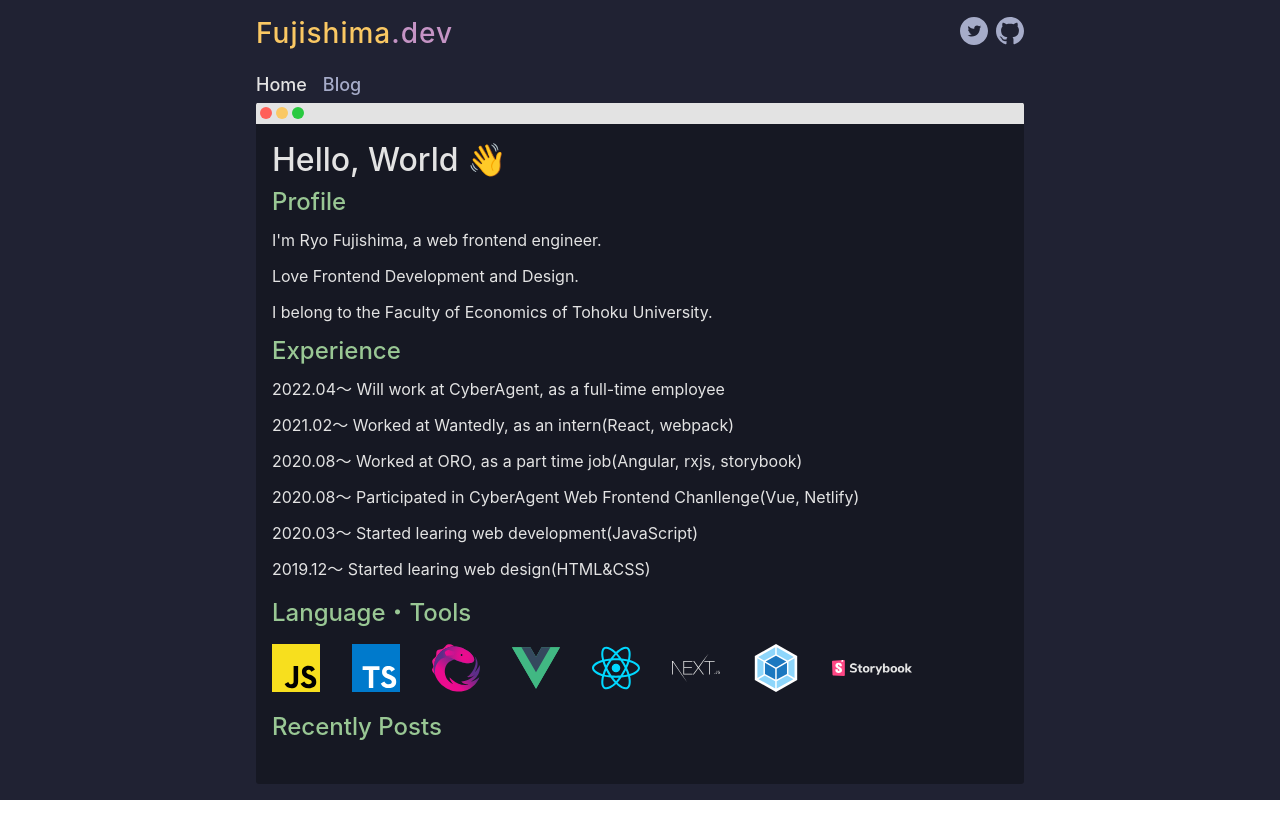
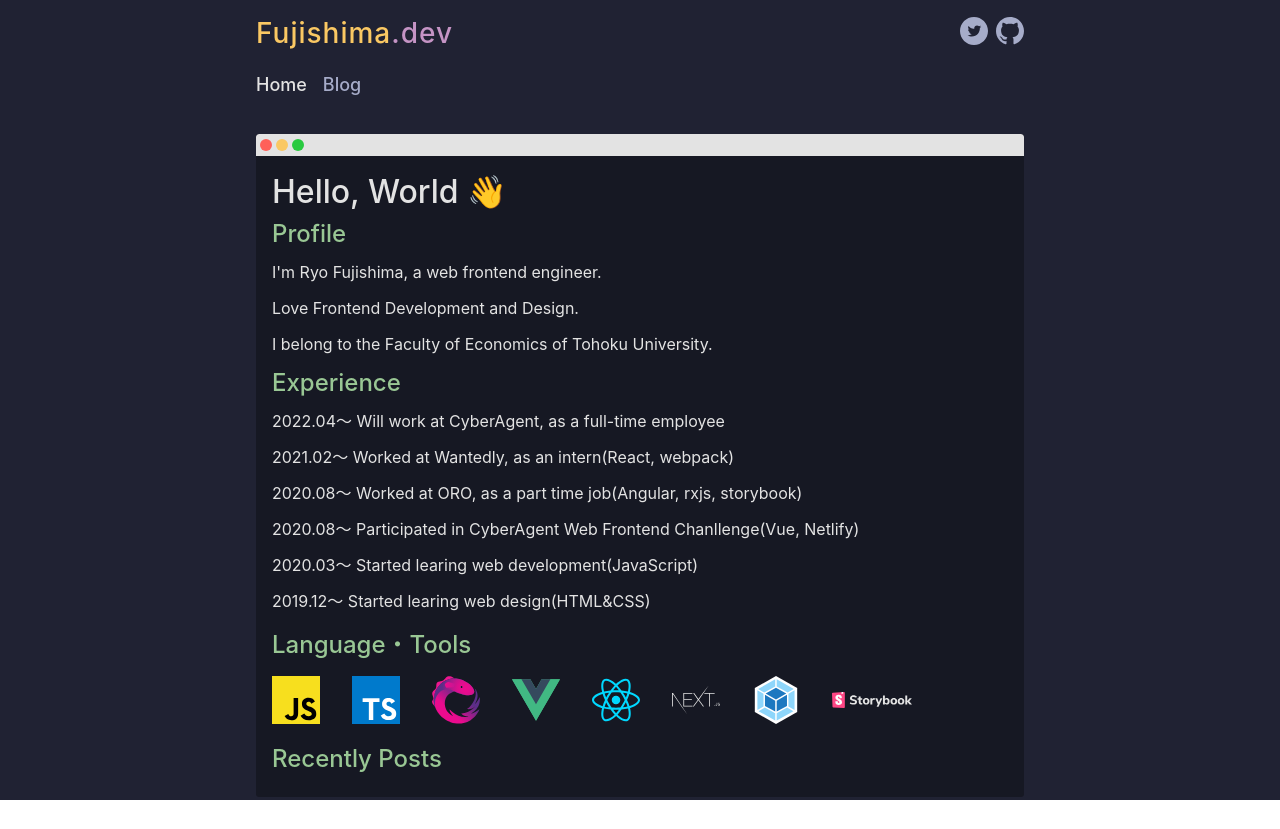
Before and after one commit to Co9xs/next-jamstack-portfolio, a Next.js app: page / in a window 1280 px wide. Before the commit the page ends 800 px from the top, so only its background shows below. Built offline with nearby package versions, Linux system fonts and the light colour scheme; no server answers.

Commit message:
記事一覧ページのレスポンシブ対応

```diff
--- a/src/components/layouts/BasicLayout.tsx
+++ b/src/components/layouts/BasicLayout.tsx
@@ -15,7 +15,9 @@ export const BasicLayout: React.VFC<Props> = (props) => {
         <Header />
       </FixedHeader>
       <PageContent>
-        {children}
+        <MainContentArea>
+          {children}
+        </MainContentArea>
       </PageContent>
     </BasicLayoutBase>
   )
@@ -47,3 +49,7 @@ const PageContent = styled.div`
     padding: ${DEAFULT_HEADER_HEIGHT}px var(--spacing-2) var(--spacing-3);
   `}
 `
+
+const MainContentArea = styled.div`
+  padding: var(--spacing-4) 0;
+`
--- a/src/components/layouts/SideBarLayout.tsx
+++ b/src/components/layouts/SideBarLayout.tsx
@@ -48,36 +48,38 @@ const FixedHeader = styled.div`
 `
 
 const PageContent = styled.div`
-  padding-top: ${DEAFULT_HEADER_HEIGHT}px;
-  padding-right: 16px;
-  padding-left: 16px;
+  padding: ${DEAFULT_HEADER_HEIGHT}px var(--spacing-3) 0;
   height: 100%;
-  max-width: 1160px;
+  max-width: var(--width-2-colums-base);
   margin: auto;
   display: flex;
   justify-content: space-between;
   ${media.tablet`
     flex-direction: column;
     align-items: center;
-    max-width: 600px;
+    max-width: var(--width-1-colum);
   `}
 `
 
 const MainContentArea = styled.div`
-  max-width: 820px;
-  padding: 24px 0 32px;
   flex-grow: 1;
-  margin-right: 32px;
+  max-width: var(--width-2-columns-main);
+  padding: var(--spacing-4) 0;
+  margin: 0 var(--spacing-4) 0 0;
   ${media.tablet`
+    padding: var(--spacing-4) 0 0 0;
     margin: 0;
     width: 100%;
+    max-width: 100%;
   `}
 `
 
 const SideBarArea = styled.div`
-  max-width: 260px;
-  padding: 24px 0 32px;
+  max-width: var(--width-2-colums-sub);
+  padding: var(--spacing-4) 0;
   ${media.tablet`
+    padding: var(--spacing-4) 0 0 0;
+    width: 100%;
     max-width: 100%;
   `}
 `
--- a/src/styles/globals.ts
+++ b/src/styles/globals.ts
@@ -49,9 +49,9 @@ export const GlobalStyle = createGlobalStyle`
 
   // width
   --width-1-colum: 800px;
-  --width-2-colums-base: var(--width-2-colums-main) + var(--width-2-colums-sub);
-  --width-2-colums-main: 800px;
-  --width-2-colums-sub: 300px;
+  --width-2-colums-base: 1160px;
+  --width-2-colums-main: 820px;
+  --width-2-colums-sub: 260px;
 
   // animation
   --animation-duration: 0.4s;
```
